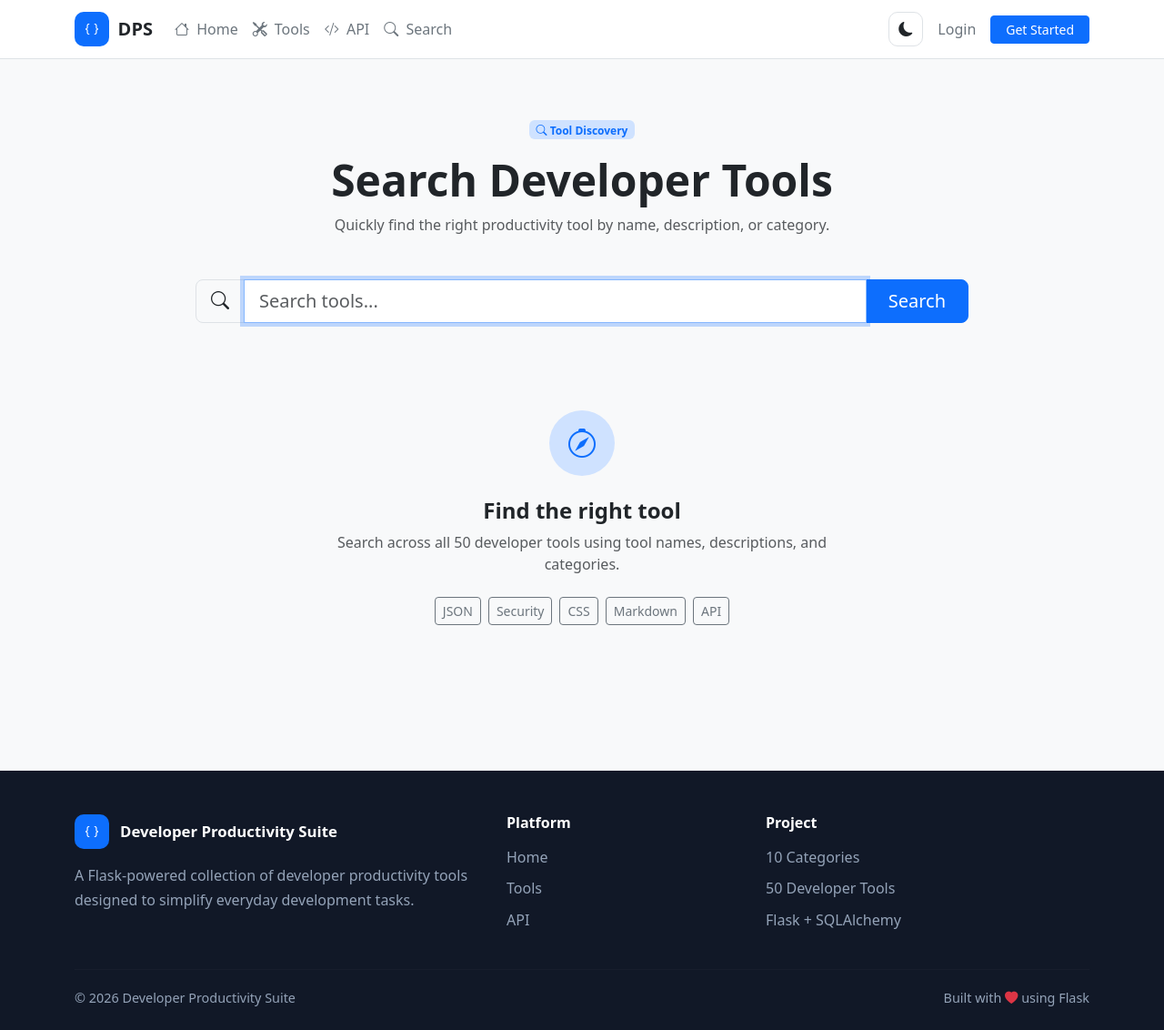
After one commit to charanepuri/developer-productivity-suite-flask, a Flask app: page /tools/search in a window 1280 px wide. The commit adds this page. Shown: the whole page at 91% size. Run offline with Flask 3, Linux system fonts and the light colour scheme.

Commit message:
feat: implement tool search and discovery

```diff
--- a/app/templates/base.html
+++ b/app/templates/base.html
@@ -150,6 +150,17 @@
                             API
                         </a>
 
+                    </li>
+
+
+                    <li class="nav-item">
+                        <a
+                            class="nav-link"
+                            href="{{ url_for('tools.search') }}"
+                        >
+                            <i class="bi bi-search me-1"></i>
+                            Search
+                        </a>
                     </li>
 
                 </ul>
--- /dev/null
+++ b/app/templates/tools/search.html
@@ -0,0 +1,323 @@
+{% extends "base.html" %}
+
+{% block title %}Search Tools | Developer Productivity Suite{% endblock %}
+
+{% block content %}
+
+<div class="container py-5">
+
+    <div class="text-center mb-5">
+        <span class="badge bg-primary-subtle text-primary mb-3">
+            <i class="bi bi-search"></i>
+            Tool Discovery
+        </span>
+
+        <h1 class="display-5 fw-bold">
+            Search Developer Tools
+        </h1>
+
+        <p class="text-muted mx-auto search-intro">
+            Quickly find the right productivity tool by name,
+            description, or category.
+        </p>
+    </div>
+
+
+    <!-- Search Form -->
+    <div class="search-card mx-auto mb-5">
+
+        <form method="GET"
+              action="{{ url_for('tools.search') }}">
+
+            <div class="input-group input-group-lg">
+
+                <span class="input-group-text">
+                    <i class="bi bi-search"></i>
+                </span>
+
+                <input
+                    type="search"
+                    name="q"
+                    class="form-control"
+                    placeholder="Search tools..."
+                    value="{{ query }}"
+                    autocomplete="off"
+                    autofocus
+                >
+
+                {% if query %}
+                    <a
+                        href="{{ url_for('tools.search') }}"
+                        class="btn btn-outline-secondary"
+                    >
+                        <i class="bi bi-x-lg"></i>
+                        Clear
+                    </a>
+                {% endif %}
+
+                <button
+                    type="submit"
+                    class="btn btn-primary px-4"
+                >
+                    Search
+                </button>
+
+            </div>
+
+        </form>
+
+    </div>
+
+
+    {% if query %}
+
+        <!-- Search Results Header -->
+        <div class="d-flex justify-content-between align-items-center mb-4">
+
+            <div>
+                <h2 class="h4 mb-1">
+                    Search Results
+                </h2>
+
+                <p class="text-muted mb-0">
+                    {% if results %}
+                        {{ results|length }} tool{% if results|length != 1 %}s{% endif %}
+                        found for
+                        <strong>"{{ query }}"</strong>
+                    {% else %}
+                        No tools found for
+                        <strong>"{{ query }}"</strong>
+                    {% endif %}
+                </p>
+            </div>
+
+        </div>
+
+
+        {% if results %}
+
+            <div class="row g-4">
+
+                {% for tool in results %}
+
+                    <div class="col-md-6 col-xl-4">
+
+                        <div class="card h-100 border-0 shadow-sm tool-result-card">
+
+                            <div class="card-body p-4">
+
+                                <div class="d-flex align-items-start justify-content-between mb-3">
+
+                                    <div class="tool-icon">
+                                        <i class="bi bi-tools"></i>
+                                    </div>
+
+                                    <span class="badge text-bg-light">
+                                        {{ tool.category.name }}
+                                    </span>
+
+                                </div>
+
+                                <h3 class="h5 fw-bold">
+                                    {{ tool.name }}
+                                </h3>
+
+                                <p class="text-muted small">
+                                    {{ tool.description }}
+                                </p>
+
+                                <a
+                                    href="{{ url_for('tools.tool_detail', slug=tool.slug) }}"
+                                    class="btn btn-outline-primary w-100"
+                                >
+                                    View Tool
+                                    <i class="bi bi-arrow-right ms-1"></i>
+                                </a>
+
+                            </div>
+
+                        </div>
+
+                    </div>
+
+                {% endfor %}
+
+            </div>
+
+        {% else %}
+
+            <!-- Empty State -->
+            <div class="empty-search text-center py-5">
+
+                <div class="empty-search-icon mb-4">
+                    <i class="bi bi-search"></i>
+                </div>
+
+                <h3 class="h4 fw-bold">
+                    No tools found
+                </h3>
+
+                <p class="text-muted mx-auto mb-4">
+                    We couldn't find a tool matching
+                    <strong>"{{ query }}"</strong>.
+                    Try another keyword such as
+                    <strong>JSON</strong>,
+                    <strong>password</strong>,
+                    <strong>CSS</strong>,
+                    or
+                    <strong>Markdown</strong>.
+                </p>
+
+                <a
+                    href="{{ url_for('tools.index') }}"
+                    class="btn btn-primary"
+                >
+                    <i class="bi bi-grid me-1"></i>
+                    Browse All Tools
+                </a>
+
+            </div>
+
+        {% endif %}
+
+    {% else %}
+
+        <!-- Initial Search State -->
+        <div class="text-center py-5">
+
+            <div class="search-discovery-icon mb-4">
+                <i class="bi bi-compass"></i>
+            </div>
+
+            <h2 class="h4 fw-bold">
+                Find the right tool
+            </h2>
+
+            <p class="text-muted mx-auto search-help">
+                Search across all 50 developer tools using
+                tool names, descriptions, and categories.
+            </p>
+
+            <div class="d-flex flex-wrap justify-content-center gap-2 mt-4">
+
+                <a
+                    href="{{ url_for('tools.search', q='JSON') }}"
+                    class="btn btn-sm btn-outline-secondary"
+                >
+                    JSON
+                </a>
+
+                <a
+                    href="{{ url_for('tools.search', q='Security') }}"
+                    class="btn btn-sm btn-outline-secondary"
+                >
+                    Security
+                </a>
+
+                <a
+                    href="{{ url_for('tools.search', q='CSS') }}"
+                    class="btn btn-sm btn-outline-secondary"
+                >
+                    CSS
+                </a>
+
+                <a
+                    href="{{ url_for('tools.search', q='Markdown') }}"
+                    class="btn btn-sm btn-outline-secondary"
+                >
+                    Markdown
+                </a>
+
+                <a
+                    href="{{ url_for('tools.search', q='API') }}"
+                    class="btn btn-sm btn-outline-secondary"
+                >
+                    API
+                </a>
+
+            </div>
+
+        </div>
+
+    {% endif %}
+
+</div>
+
+
+<style>
+
+.search-intro {
+    max-width: 680px;
+}
+
+.search-card {
+    max-width: 850px;
+}
+
+.tool-result-card {
+    transition:
+        transform 0.2s ease,
+        box-shadow 0.2s ease;
+}
+
+.tool-result-card:hover {
+    transform: translateY(-4px);
+}
+
+.tool-icon {
+    width: 44px;
+    height: 44px;
+
+    display: flex;
+    align-items: center;
+    justify-content: center;
+
+    border-radius: 12px;
+
+    background: var(--bs-primary-bg-subtle);
+    color: var(--bs-primary);
+
+    font-size: 1.2rem;
+}
+
+.empty-search-icon,
+.search-discovery-icon {
+
+    width: 72px;
+    height: 72px;
+
+    margin-left: auto;
+    margin-right: auto;
+
+    display: flex;
+    align-items: center;
+    justify-content: center;
+
+    border-radius: 50%;
+
+    background: var(--bs-primary-bg-subtle);
+    color: var(--bs-primary);
+
+    font-size: 2rem;
+}
+
+.empty-search p,
+.search-help {
+    max-width: 600px;
+}
+
+@media (max-width: 576px) {
+
+    .search-card .input-group {
+        flex-wrap: wrap;
+    }
+
+    .search-card .input-group > * {
+        margin-bottom: 0.5rem;
+    }
+
+}
+
+</style>
+
+{% endblock %}
--- a/app/tools/routes.py
+++ b/app/tools/routes.py
@@ -1,5 +1,6 @@
 from flask import render_template, request , send_file
-
+from sqlalchemy import or_
+from app.extensions import db
 from app.models import Category, Tool
 
 from app.tools.services.text_tools import (
@@ -2129,3 +2130,33 @@ def html_entity_encoder_decoder():
         output_text=output_text,
         operation=operation,
     )
+
+@tools_bp.route("/search")
+def search():
+    query = request.args.get("q", "").strip()
+
+    results = []
+
+    if query:
+        search_pattern = f"%{query}%"
+
+        results = (
+            Tool.query
+            .join(Category)
+            .filter(
+                Tool.is_active.is_(True),
+                or_(
+                    Tool.name.ilike(search_pattern),
+                    Tool.description.ilike(search_pattern),
+                    Category.name.ilike(search_pattern),
+                ),
+            )
+            .order_by(Tool.name.asc())
+            .all()
+        )
+
+    return render_template(
+        "tools/search.html",
+        query=query,
+        results=results,
+    )
```
Also changed, not shown: app/templates/tools/index.html (+39 -0 lines).
